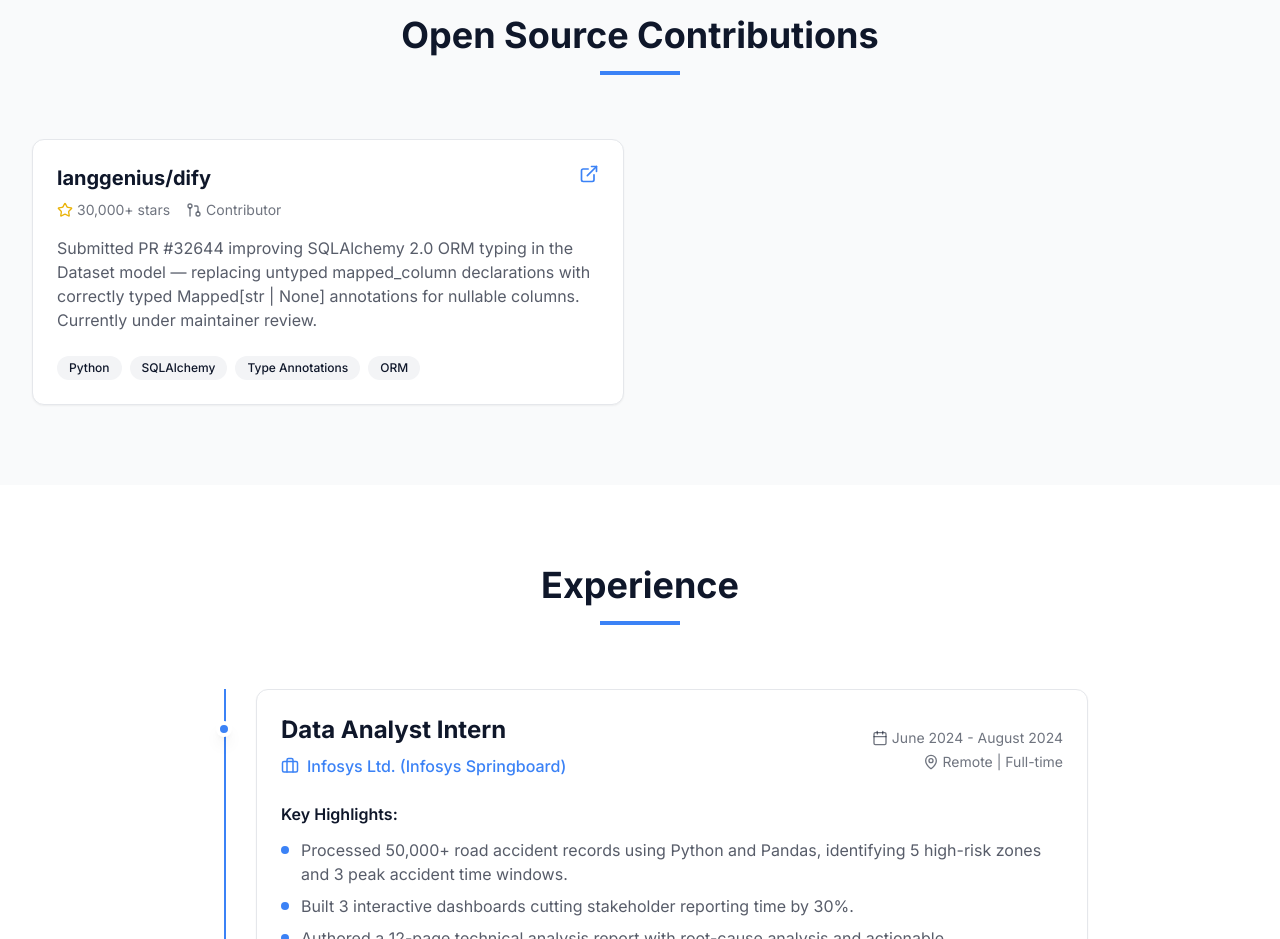
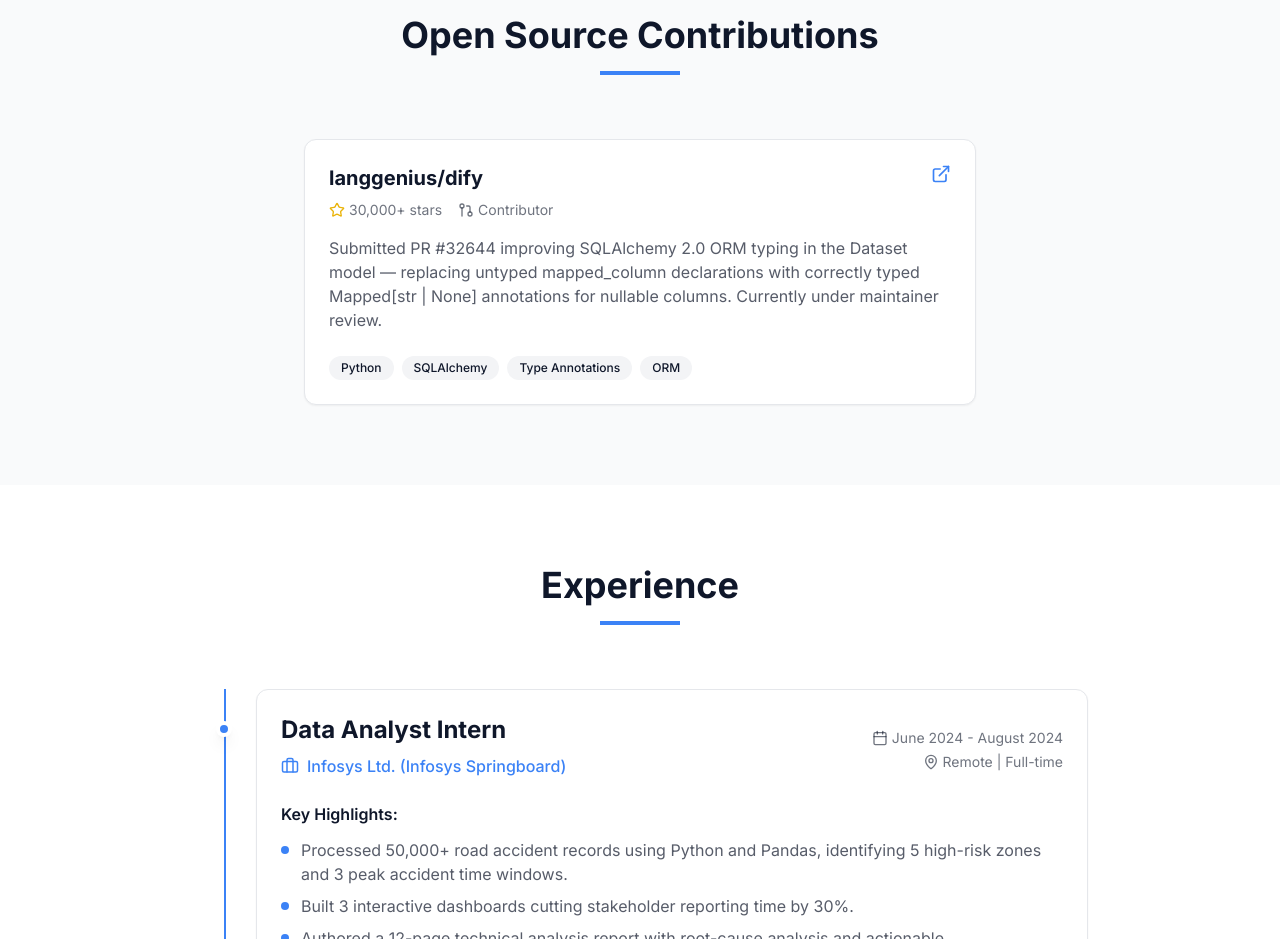
Before and after one commit to VignanNallani/vignan-portfolio, a Next.js app: page / in a window 1280 px wide. Shown: the part 2260-3199 px from the top of the page. Built offline with nearby package versions, Linux system fonts and the light colour scheme.

Commit message:
fix: rewrite OpenSource component with accurate dify contribution

```diff
--- a/src/components/OpenSource.tsx
+++ b/src/components/OpenSource.tsx
@@ -1,4 +1,4 @@
-  'use client'
+'use client'
 
 import { motion } from 'framer-motion'
 import { Star, ExternalLink, GitPullRequest } from 'lucide-react'
@@ -28,13 +28,13 @@ const OpenSource = () => {
           <div className="w-20 h-1 bg-electric-blue mx-auto"></div>
         </motion.div>
 
-        <div className="grid md:grid-cols-2 gap-8">
+        <div className="grid md:grid-cols-1 gap-8 max-w-2xl mx-auto">
           {contributions.map((contribution, index) => (
             <motion.div
               key={index}
-              initial={{ opacity: 0, x: index === 0 ? -50 : 50 }}
-              whileInView={{ opacity: 1, x: 0 }}
-              transition={{ duration: 0.6, delay: index * 0.1 }}
+              initial={{ opacity: 0, y: 20 }}
+              whileInView={{ opacity: 1, y: 0 }}
+              transition={{ duration: 0.6 }}
               viewport={{ once: true }}
               className="card group"
             >
```
